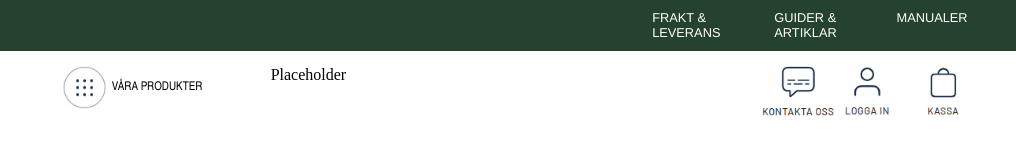
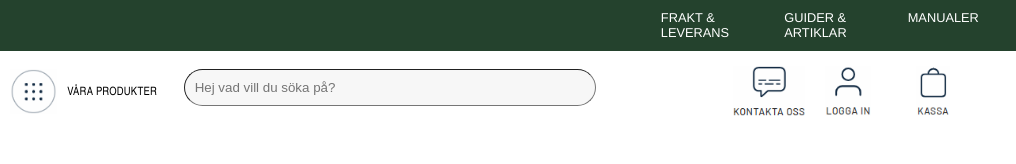
Before and after one commit to EdvinEEDAT23/Hemsida, a plain HTML site: page index.html in a window 1280 px wide. Shown: the top 164 px of the page, 264-1280 px from the left. Drawn offline with Linux system fonts and the light colour scheme.

Commit message:
cool changes, textruta

```diff
--- a/index.css
+++ b/index.css
@@ -1,5 +1,11 @@
 body {
     background-color: white;
+
+}
+
+.placeholder {
+    position: relative;
+    top: 5000px;
 }
 
 /* Toppbar */
@@ -12,7 +18,7 @@ body {
 
 #toppbar {
     display: grid;
-    grid-template-columns: 7fr 1fr 1fr 0.9fr;
+    grid-template-columns: 7fr 1fr 1fr 0.8fr;
     margin-left: 4%;
     padding: 0.9%;
     color: white;
@@ -31,14 +37,26 @@ a {
 }
 
 #Menyknapp {
-    width: 45px;
+    width: 47px;
+    padding-top: 3px;
 }
 
 #Menyknapptext {
     font-family: 'Arial Narrow', Arial, sans-serif;
-    font-size: 75%;
-    padding-top: 14px;
-    padding-left: 5px;
+    font-size: 72%;
+    letter-spacing: 0.2px;
+    padding-top: 20px;
+    padding-left: 10px;
+}
+
+#search {
+    width: 390px;
+    border-width: 1px;
+    background-color: rgb(247, 247, 247);
+    margin-top: 3px;
+    padding: 10px;
+    border-radius: 50px;
+
 }
 
 .tophögerknappar {
@@ -47,7 +65,7 @@ a {
 
 #övre {
     display: grid;
-    grid-template-columns: 1.5fr 0.1fr 1fr 3fr 0.5fr 0.5fr 0.5fr;
+    grid-template-columns: 1.06fr 0.1fr 0.69fr 3fr 0.5fr 0.5fr 0.5fr;
     padding-top: 15px;
     padding-left: 5.7%;
 }
--- a/index.html
+++ b/index.html
@@ -23,11 +23,15 @@
             <div ><a href="https://edvineedat23.github.io/Hemsida/"><img src="Bilder/lantbutiken-logo.png" alt="LekButiken" id="Logga"></a></div>
             <div><a href=""><img src="Bilder/Meny.png" alt="Meny" id="Menyknapp"></a></div>
             <div id="Menyknapptext">VÅRA PRODUKTER</div>
-            <div>Placeholder</div>
+            <div>
+                <label for="fname"></label>
+                <input type="text" id="search" name="search" placeholder="Hej vad vill du söka på?">
+            </div>
             <!-- övre Höger hörn knappar -->
             <div><a href=""><img src="Bilder/Kontakta oss.png" alt="KONTAKTA OSS" class="tophögerknappar"></a></div>
             <div><a href=""><img src="Bilder/Logga in.png" alt="LOGGA IN" class="tophögerknappar"></a></div>
             <div><a href=""><img src="Bilder/Kassa.png" alt="KASSA" class="tophögerknappar"></a></div>
         </div>
+        <div class="placeholder">placeholder</div>
     </body>
 </html>
```
Also changed, not shown: Bilder/sök.png (added), 1 other file.
